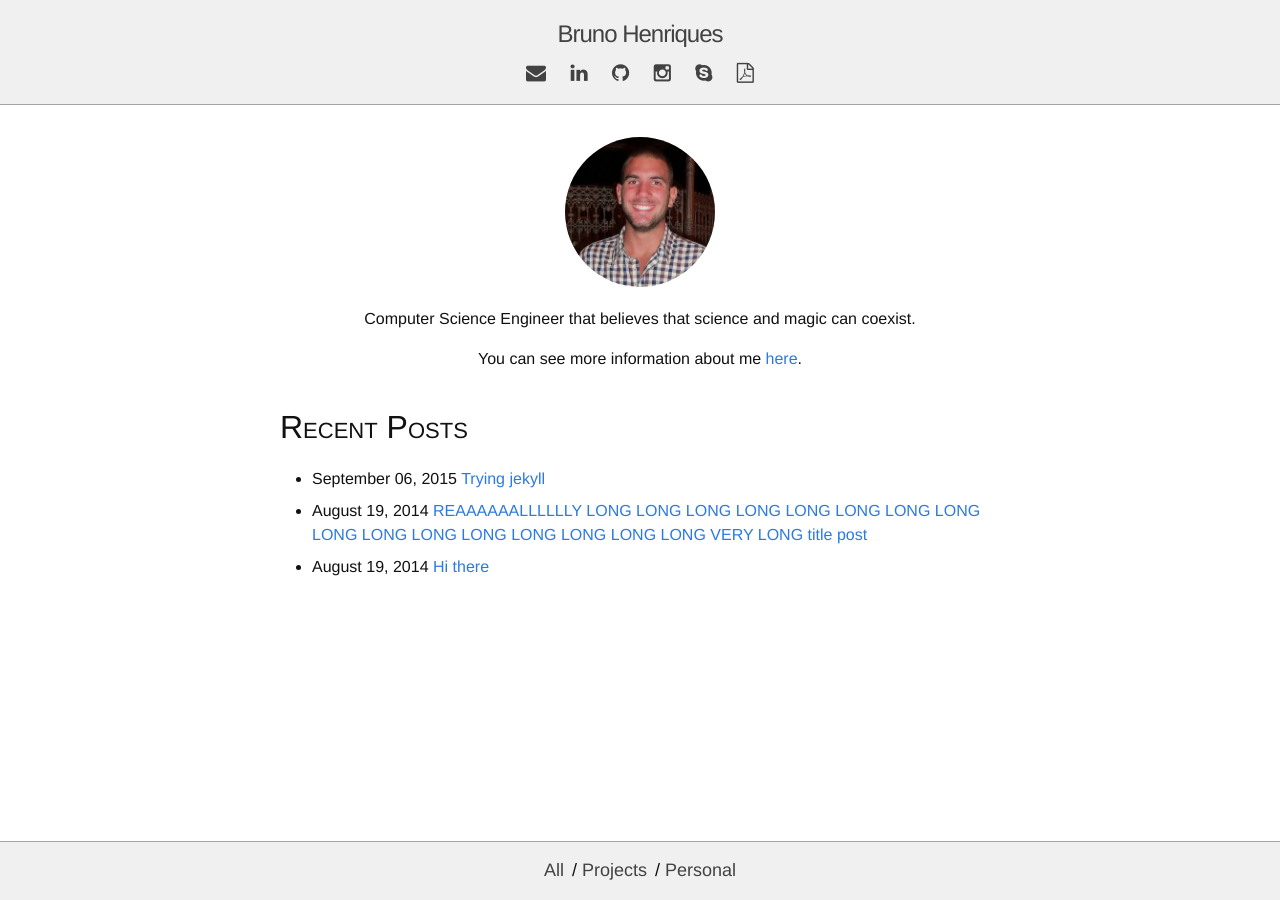
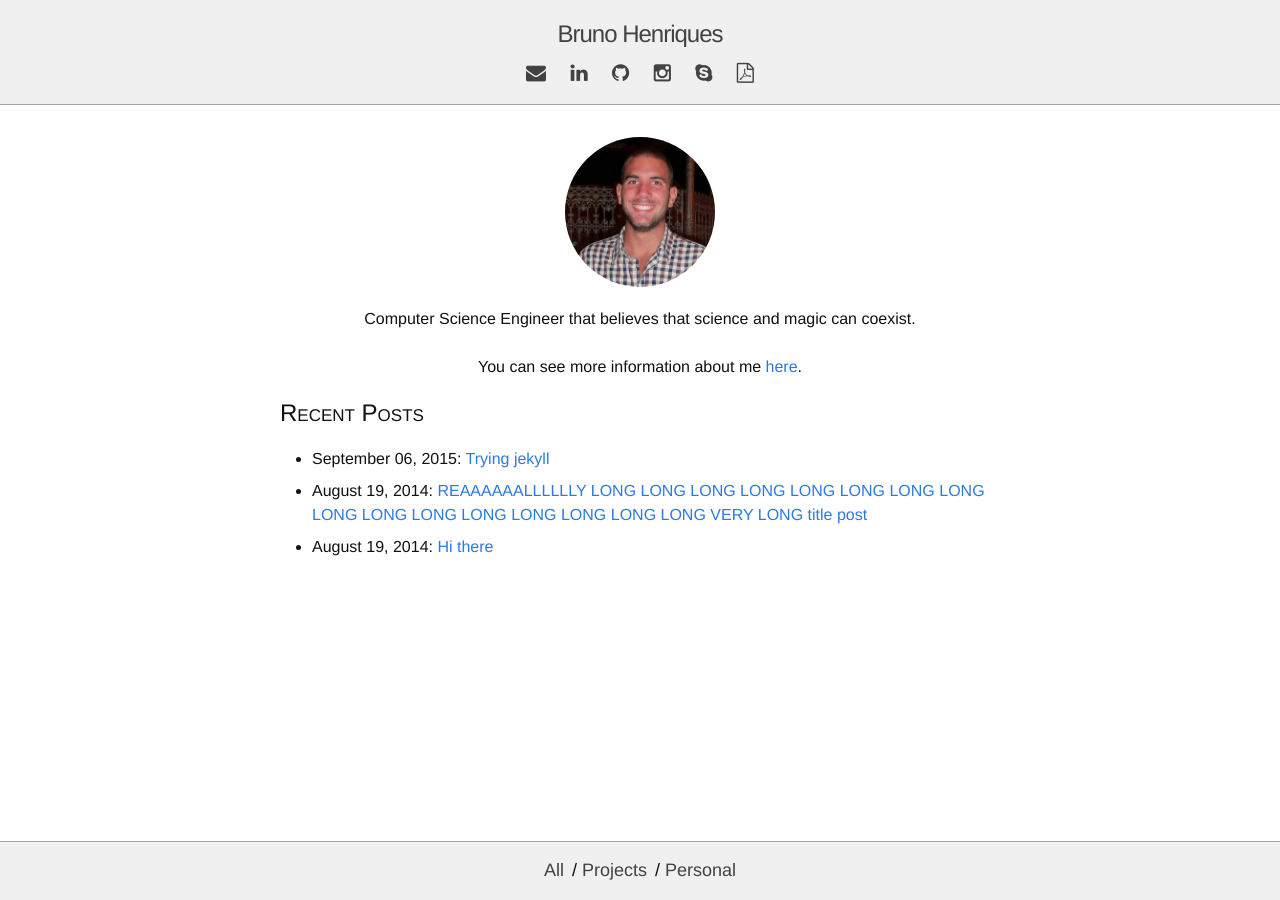
Before and after one commit to xanzheus/riques, a Jekyll site: the page built from index.html, in a window 1280 px wide. Built offline with Jekyll 4.4.1, drawn with Linux system fonts in a browser that asks for light colours.

Commit message:
Minor DOM simplification

```diff
--- a/_includes/main_design/page/post_list.html
+++ b/_includes/main_design/page/post_list.html
@@ -16,10 +16,7 @@
 <ul class="post-list">
     {% assign empty_category = true %}
        {% for post in source limit: max_posts %}
-            <li>
-                <span>{{ post.date | date: "%B %d, %Y" }}</span>
-                <a href="{{ post.url | prepend: site.baseurl }}">{{ post.title }}</a>
-            </li>
+            <li>{{ post.date | date: "%B %d, %Y" }}: <a href="{{ post.url | prepend: site.baseurl }}">{{ post.title }}</a></li>
             {% assign empty_category =  false %}
         {% endfor %}
 
--- a/_layouts/default.html
+++ b/_layouts/default.html
@@ -27,6 +27,6 @@
 
     <!-- delay js -->
     {% include externals/tools/highlight.html %}
-    {% include externals/tools/google_analytics.html %}
+    <!-- {% include externals/tools/google_analytics.html %}  -->
   </body>
 </html>
--- a/_layouts/home.html
+++ b/_layouts/home.html
@@ -1,15 +1,14 @@
 ---
-layout: page
+layout: default
 show-title: false
 sitemap:
   priority: 0.9
 ---
-<div class="about">
-    <p class="center">
-        <img class="circular" src="{{ site.author.profile-image | prepend: site.url }}"/>
-        <span class="center">{{ site.data.curriculum.short-description }}</span>
-    </p>
+<p class="about center">
+    <img class="circular" src="{{ site.author.profile-image | prepend: site.url }}"/>
+    {{ site.data.curriculum.short-description }}
+    <br><br>
+    You can see more information about me <a href="{{ '/about' | prepend: site.baseurl }}">here</a>.
+</p>
 
-    <p class="center">You can see more information about me <a href="{{ '/about' | prepend: site.baseurl }}">here</a>.</p>
-</div>
 {% include main_design/page/post_list.html %}
--- a/_layouts/post.html
+++ b/_layouts/post.html
@@ -18,5 +18,5 @@
     {{ content }}
   </div>
 
-	{% include externals/tools/disqus.html %}
+	<!-- {% include externals/tools/disqus.html %} -->
 </article>
```
